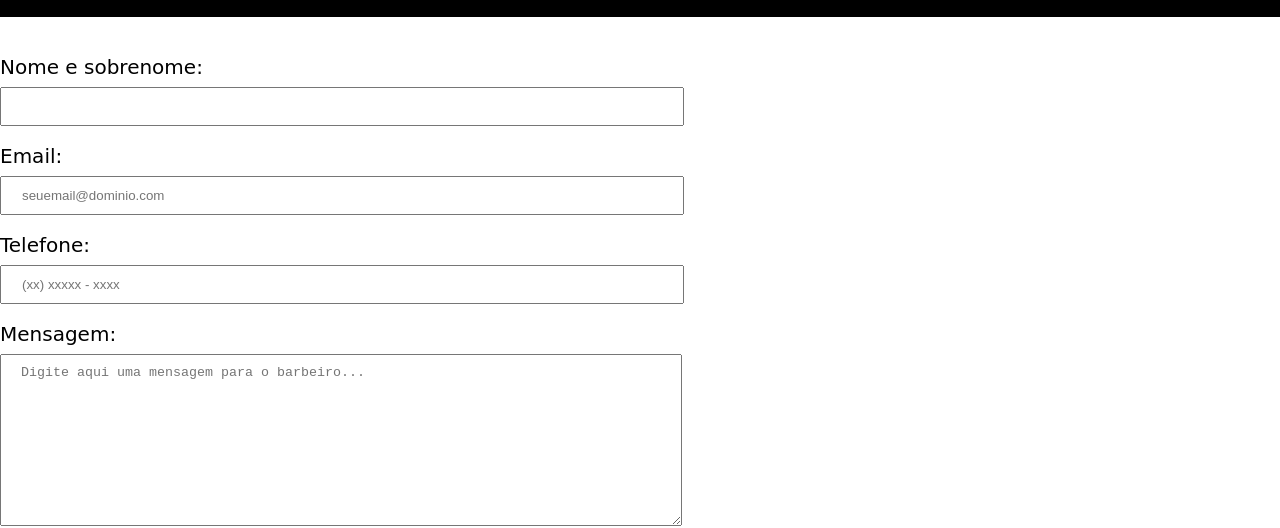
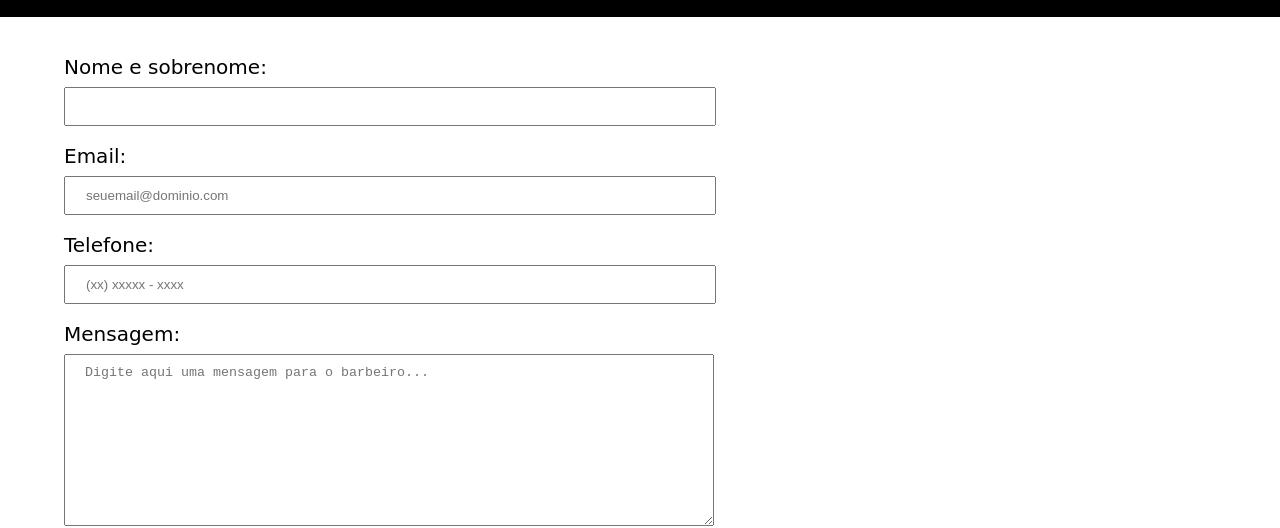
Before and after one commit to MatheusFortes20/BarbeariaAlura2.0, a plain HTML site: page BarbeariaALURA/contatos.html in a window 1280 px wide. Shown: the part 276-804 px from the top of the page. Drawn offline with Linux system fonts and the light colour scheme.

Commit message:
Arrumei um erro!
o formulario deu um erro!

```diff
--- a/BarbeariaALURA/contatos.html
+++ b/BarbeariaALURA/contatos.html
@@ -26,7 +26,7 @@
     </header>
     <main>
 
-        <form>
+        <form id="formulario">
             <label for="nomesobrenome">Nome e sobrenome:</label>
             <input type="text" id="nomesobrenome" class="input-padrao" required>
 
--- a/BarbeariaALURA/style.css
+++ b/BarbeariaALURA/style.css
@@ -126,6 +126,7 @@ main{
 }
 
 form{
+
 
     margin: 40px 0;
 }
@@ -311,3 +312,10 @@ clear: left;
     padding: 3em 0;
     margin: 2em auto;
 }
+
+
+#formulario, table{
+
+    margin-left: 5%;
+
+}
```
Also changed, not shown: BarbeariaALURA/index.html (+1 -1 lines).
